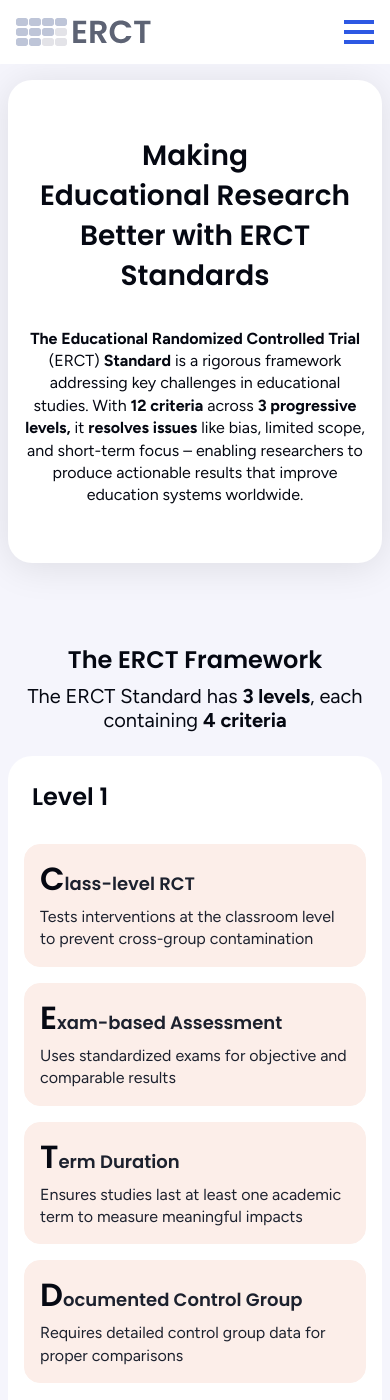
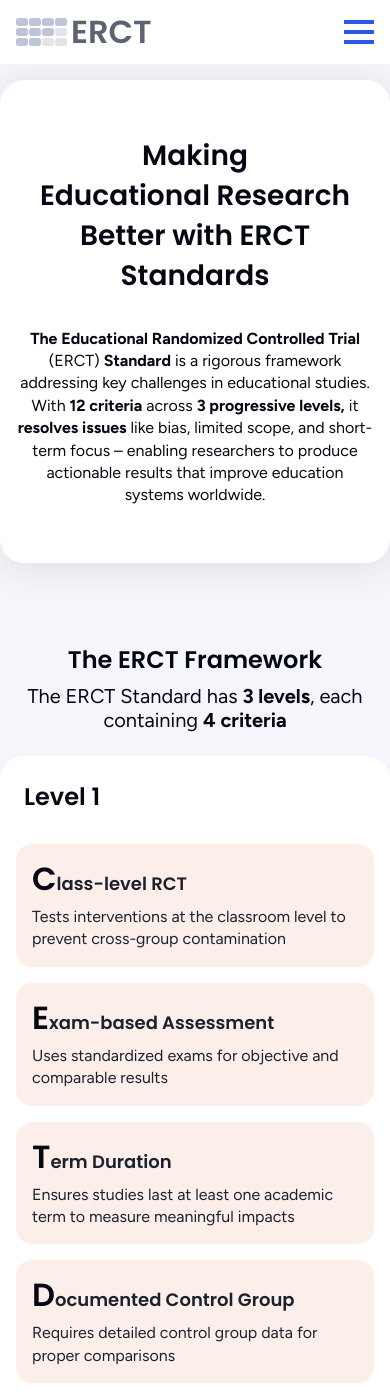
Before and after one commit to vassiliphilippov/erct-papers, a Jekyll site: the page built from index.html, in a window 390 px wide and 1400 px high. Built offline with Jekyll 4.4.1, drawn with Linux system fonts in a browser that asks for light colours.

Commit message:
Update home.css

```diff
--- a/assets/css/home.css
+++ b/assets/css/home.css
@@ -490,14 +490,11 @@
 @media (max-width: 66.9988em) {
   .hero {
     padding-block: 1rem 2.5rem; /* 40/16 */
-    margin-left: 8px;
-    margin-right: 8px;
   }
   .framework,
   .studies {
     padding-block: 2.5rem; /* 40/16 */
-    margin-left: 8px;
-    margin-right: 8px;
+
   }
   .suggest {
     padding-block: 2.5rem 5.5rem; /* 88/16 */
```
